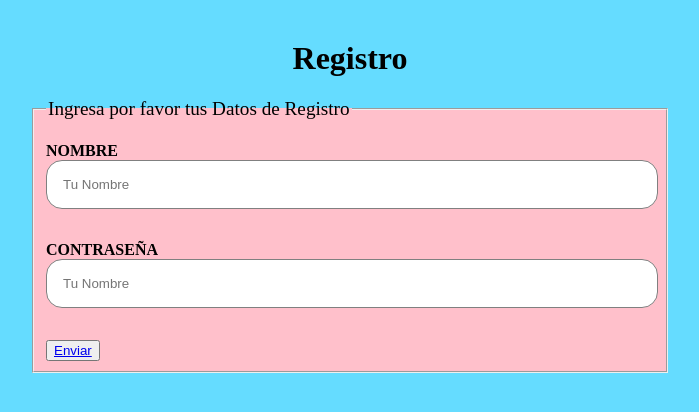
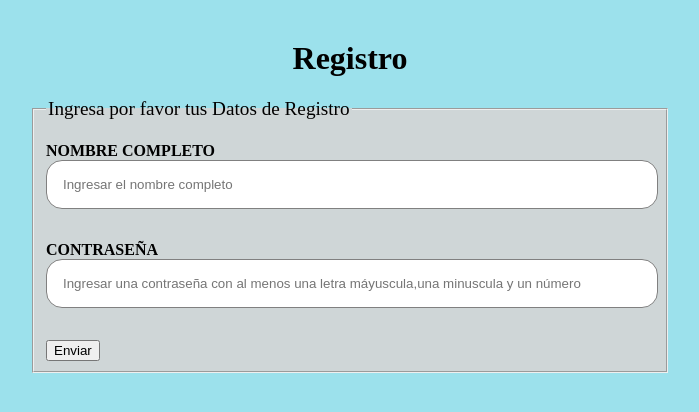
Before and after one commit to Geralberrio/Mintic, a plain HTML site: page public_html/registro.html in a window 1280 px wide. Shown: the whole page, without its empty margins (290-989 px from the left). Drawn offline with Linux system fonts and the light colour scheme.

Commit message:
Commit cambios pedido por el profe para una pagina de servicios TI

```diff
--- a/public_html/estilos.css
+++ b/public_html/estilos.css
@@ -13,12 +13,12 @@ h1{
     background-position: center center;
 }
 .landing_navbar{
-    background-color: #65DCFF;
+    background-color: #9CE1EC;
     display: flex;
     flex-direction: column;
     align-items: center;
     justify-content: space-between;
-    height: 100vh;
+    height: 120vh;
 
 }
 
@@ -32,7 +32,7 @@ h1{
  }
 
  .seccion-principal{
-     background-color: #C5C5C5;
+     background-color: #CFD6D7;
      grid-column: 2;
      grid-row: 1;
 
@@ -49,7 +49,7 @@ h1{
  }
 
  .body{
-     background-color: #65DCFF;
+     background-color: #9CE1EC;
  }
  .contenedor{
     width: 95%;
@@ -60,7 +60,7 @@ h1{
 
 }
 .fieldset{
-    background-color: pink;
+    background-color: #CFD6D7;
 }
 
 .seccion {
--- a/public_html/registro.html
+++ b/public_html/registro.html
@@ -1,16 +1,15 @@
 <!DOCTYPE html>
-<!--
-To change this license header, choose License Headers in Project Properties.
-To change this template file, choose Tools | Templates
-and open the template in the editor.
--->
+
+
 <html>
+
     <head>
         <title>TODO supply a title</title>
         <meta charset="UTF-8">
-        <meta name="viewport" content="width=device-width, initial-scale=1.0">
+        <meta name="registro_Web_for_everyone" content="width=device-width, initial-scale=1.0">
          <link rel="stylesheet" href="estilos.css">
     </head>
+
     <body class="body">
         <main class="contenedor seccion contenido-centrado">
             <h1>Registro</h1>
@@ -18,15 +17,18 @@ and open the template in the editor.
                 <fieldset class="fieldset">
                     <legend>Ingresa por favor tus Datos de Registro</legend>
 
-                    <label  for="in_usuario" >Nombre</label>
-                    <input id="in_usuario" type="text" placeholder="Tu Nombre">
+                    <label for="in_usuario">Nombre Completo</label>
+                    <input id="in_usuario" type="text" placeholder="Ingresar el nombre completo">
 
-                    <label  for="in_contrasena" >Contraseña</label>
-                    <input id="in_contraseña" type="text" placeholder="Tu Nombre">
+                    <label for="in_contrasena">Contraseña</label>
+                    <input id="in_contraseña" type="password" placeholder="Ingresar una contraseña con al menos una letra máyuscula,una minuscula y un número">
 
-                    <button id="btn_enviar_registro">
-                        <a href="#">Enviar</a>
-                    </button>
+                    <a href="">
+                        <button id="btn_enviar_registro">
+                         Enviar
+                        </button>
+                    </a>
+
                </fieldset>
             </form>
         </main>
```
Also changed, not shown: public_html/index.html (+13 -10 lines).
